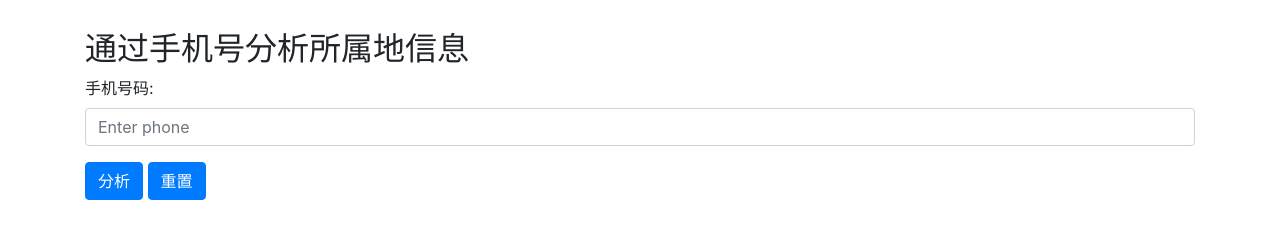
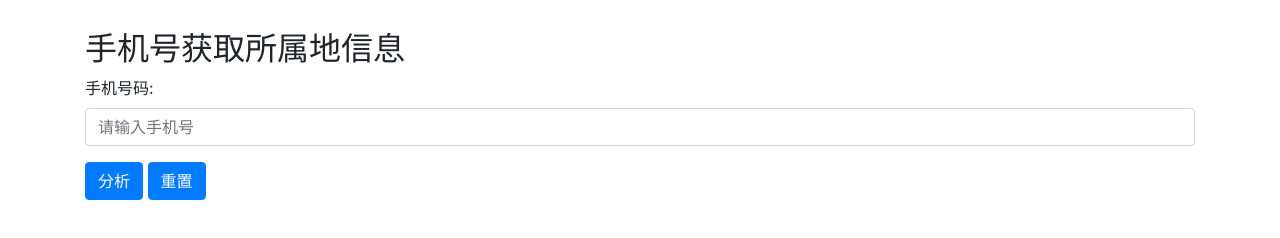
Before and after one commit to like1emon/selectphone, a plain HTML site: page index.html in a window 1280 px wide. Drawn offline with nearby package versions, Linux system fonts and the light colour scheme.

Commit message:
Update index.html

```diff
--- a/index.html
+++ b/index.html
@@ -22,15 +22,15 @@
 
 <body>
     <div class="container" style="margin-top: 30px;">
-        <h2>通过手机号分析所属地信息</h2>
+        <h2>手机号获取所属地信息</h2>
           <div class="form-group">
             <label for="phone">手机号码:</label>
-            <input type="phone" class="form-control" id="phone" placeholder="Enter phone">
+            <input type="phone" class="form-control" id="phone" placeholder="请输入手机号">
           </div>
-
+           <div>
           <button  class="btn btn-primary" id="submit">分析</button>
           <button  class="btn btn-primary" id="reset">重置</button>
-
+           </div>
       <div id="result">
         <table class="table table-hover">
             <tbody>
```
